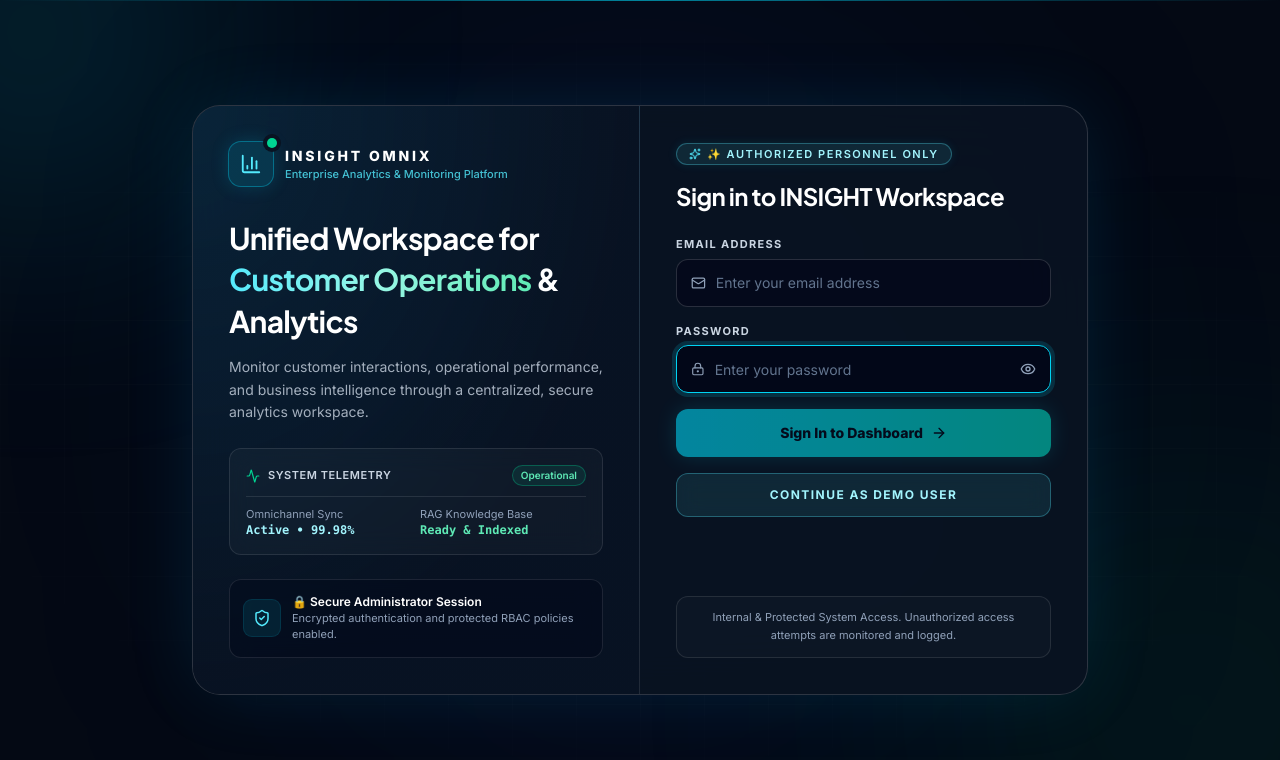
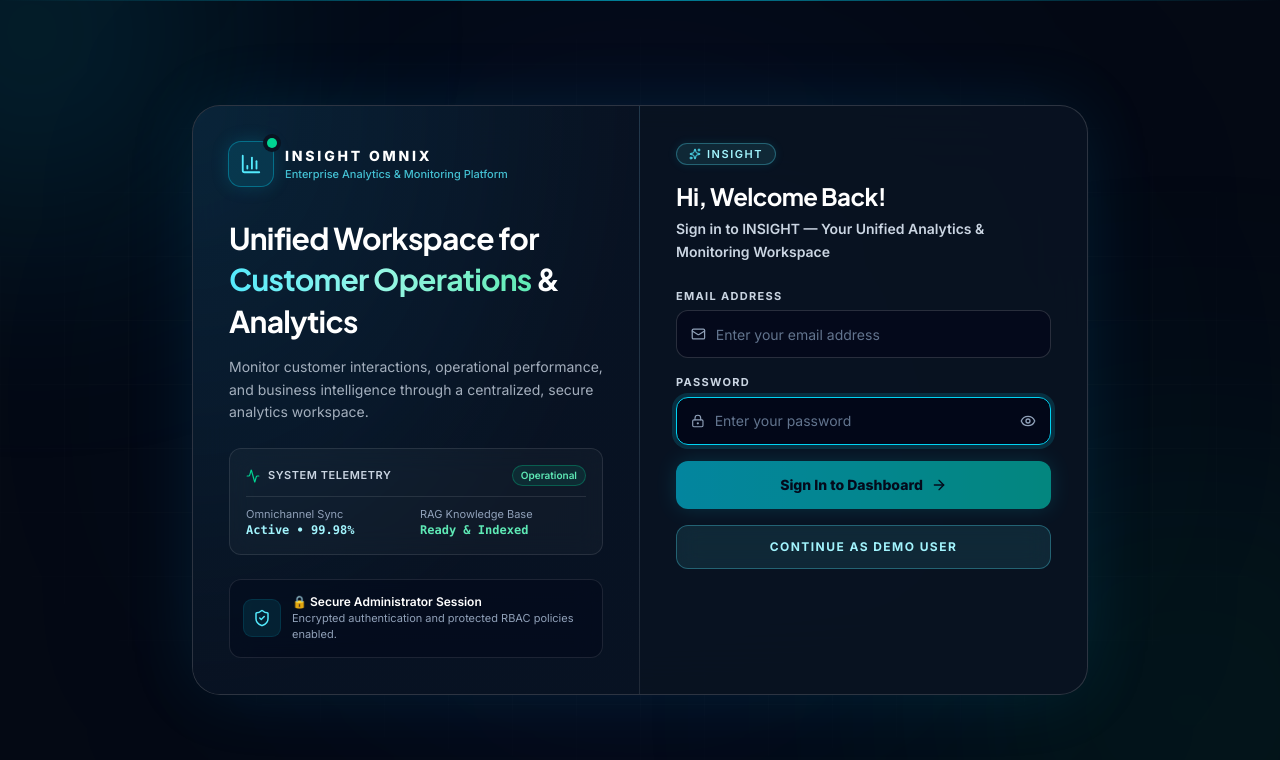
Before and after one commit to saisoku2024/saisoku-omnix-system, a Next.js app in the folder reporting-dashboard/: page /login in a window 1280 px wide. Shown: the top 760 px of the page. Built offline with nearby package versions, Linux system fonts and the light colour scheme.

Commit message:
Update login page copy

```diff
--- a/reporting-dashboard/app/login/page.tsx
+++ b/reporting-dashboard/app/login/page.tsx
@@ -320,13 +320,16 @@ export default function LoginPage() {
             {/* Top Badge */}
             <div className="inline-flex items-center gap-1.5 rounded-full border border-cyan-300/30 bg-cyan-300/10 px-3 py-0.5 text-[11px] font-semibold uppercase tracking-[0.14em] text-cyan-200 shadow-[0_0_10px_rgba(6,182,212,0.12)]">
               <Sparkles className="size-3 text-cyan-300" />
-              ✨ Authorized Personnel Only
+              INSIGHT
             </div>
 
             {/* Form Title */}
             <h2 className="mt-3.5 text-xl font-bold tracking-tight text-white sm:text-2xl">
-              Sign in to INSIGHT Workspace
+              Hi, Welcome Back!
             </h2>
+            <p className="mt-1.5 text-xs font-semibold leading-relaxed text-slate-300 sm:text-sm">
+              Sign in to INSIGHT — Your Unified Analytics &amp; Monitoring Workspace
+            </p>
 
             <form onSubmit={handleSubmit} className="mt-6 space-y-4">
               {/* Email Field */}
@@ -410,10 +413,6 @@ export default function LoginPage() {
             </form>
           </div>
 
-          {/* Footer Security Note */}
-          <div className="mt-6 rounded-xl border border-white/10 bg-white/[0.02] p-3 text-center text-[11px] leading-relaxed text-slate-400">
-            Internal & Protected System Access. Unauthorized access attempts are monitored and logged.
-          </div>
         </div>
       </section>
     </main>
```
